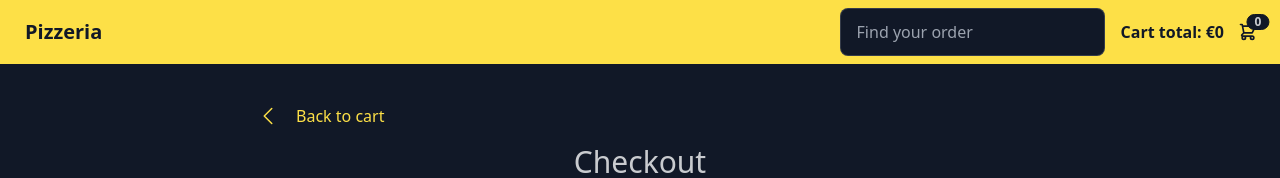
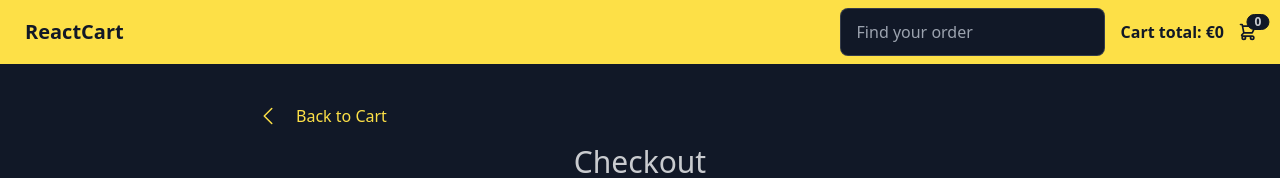
Before and after one commit to abdulmujeebcs/ReactCart, a React (Vite) app: page /checkout in a window 1280 px wide. Shown: the top 178 px of the page. Built offline with nearby package versions, Linux system fonts and the light colour scheme.

Commit message:
Change App name

```diff
--- a/index.html
+++ b/index.html
@@ -4,7 +4,7 @@
     <meta charset="UTF-8" />
     <link rel="icon" type="image/svg+xml" href="/vite.svg" />
     <meta name="viewport" content="width=device-width, initial-scale=1.0" />
-    <title>Pizzeria</title>
+    <title>ReactCart</title>
   </head>
   <body>
     <div id="root"></div>
--- a/package.json
+++ b/package.json
@@ -1,5 +1,5 @@
 {
-  "name": "pizzeria",
+  "name": "ReactCart",
   "private": true,
   "version": "0.0.0",
   "type": "module",
--- a/src/components/Header.tsx
+++ b/src/components/Header.tsx
@@ -11,7 +11,7 @@ const Header = () => {
   return (
     <div className="navbar bg-primary text-base-100 sticky top-0 z-40 gap-4">
       <Link to={"/"} className="btn btn-ghost text-xl">
-        Pizzeria
+        ReactCart
       </Link>
       <form className="flex-1 flex justify-end">
         <input
--- a/src/pages/Checkout.tsx
+++ b/src/pages/Checkout.tsx
@@ -16,7 +16,7 @@ const Checkout = () => {
 
   return (
     <div className="my-6">
-      <BackBtn to={"/cart"}>Back to cart</BackBtn>
+      <BackBtn to={"/cart"}>Back to Cart</BackBtn>
       <h2 className="text-center text-3xl my-4">Checkout</h2>
       {cartItems.length ? <div className="grid grid-cols-1 my-4 p-4 md:grid-cols-2 gap-8 card bg-base-300 shadow-xl">
         <section>
```
